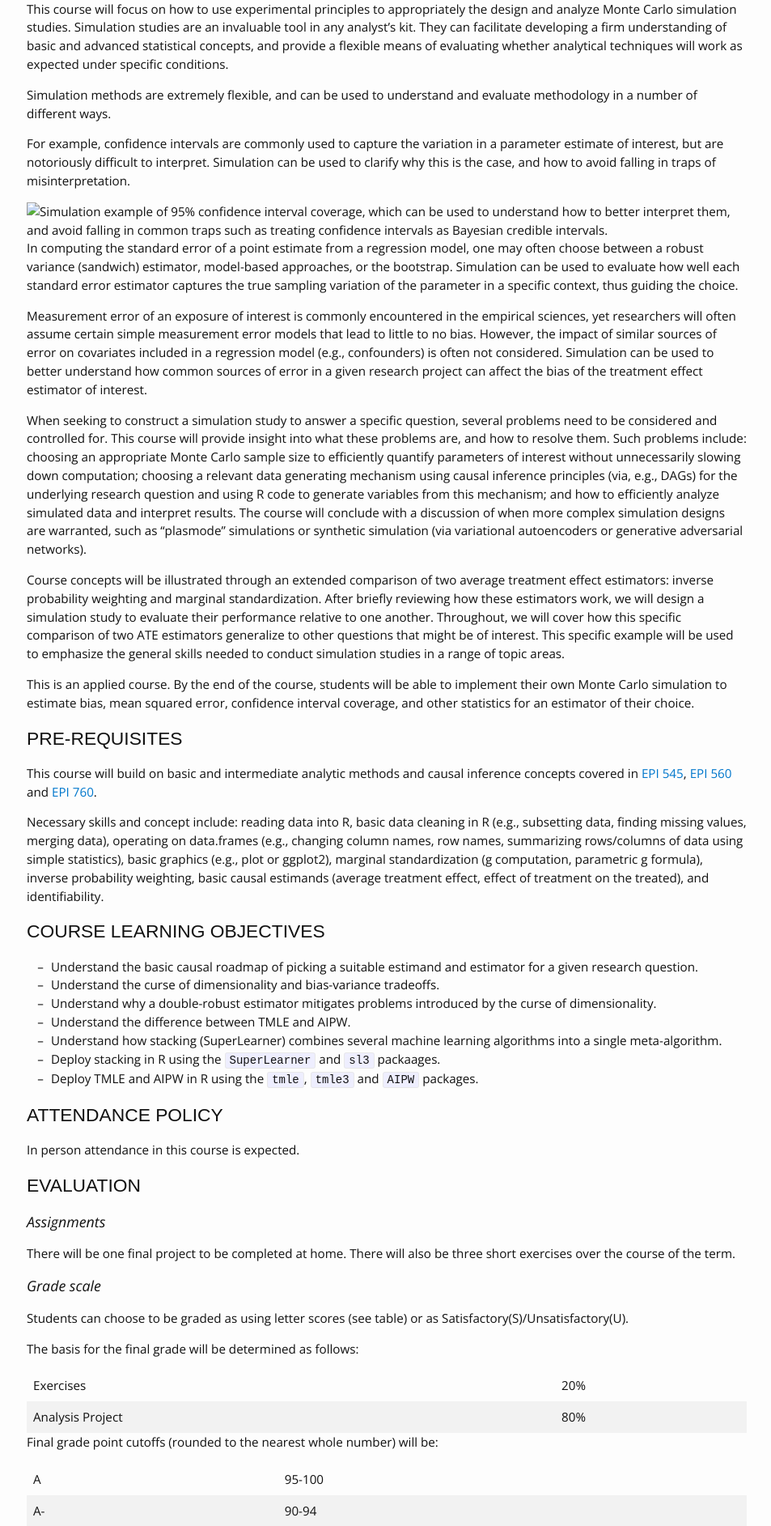
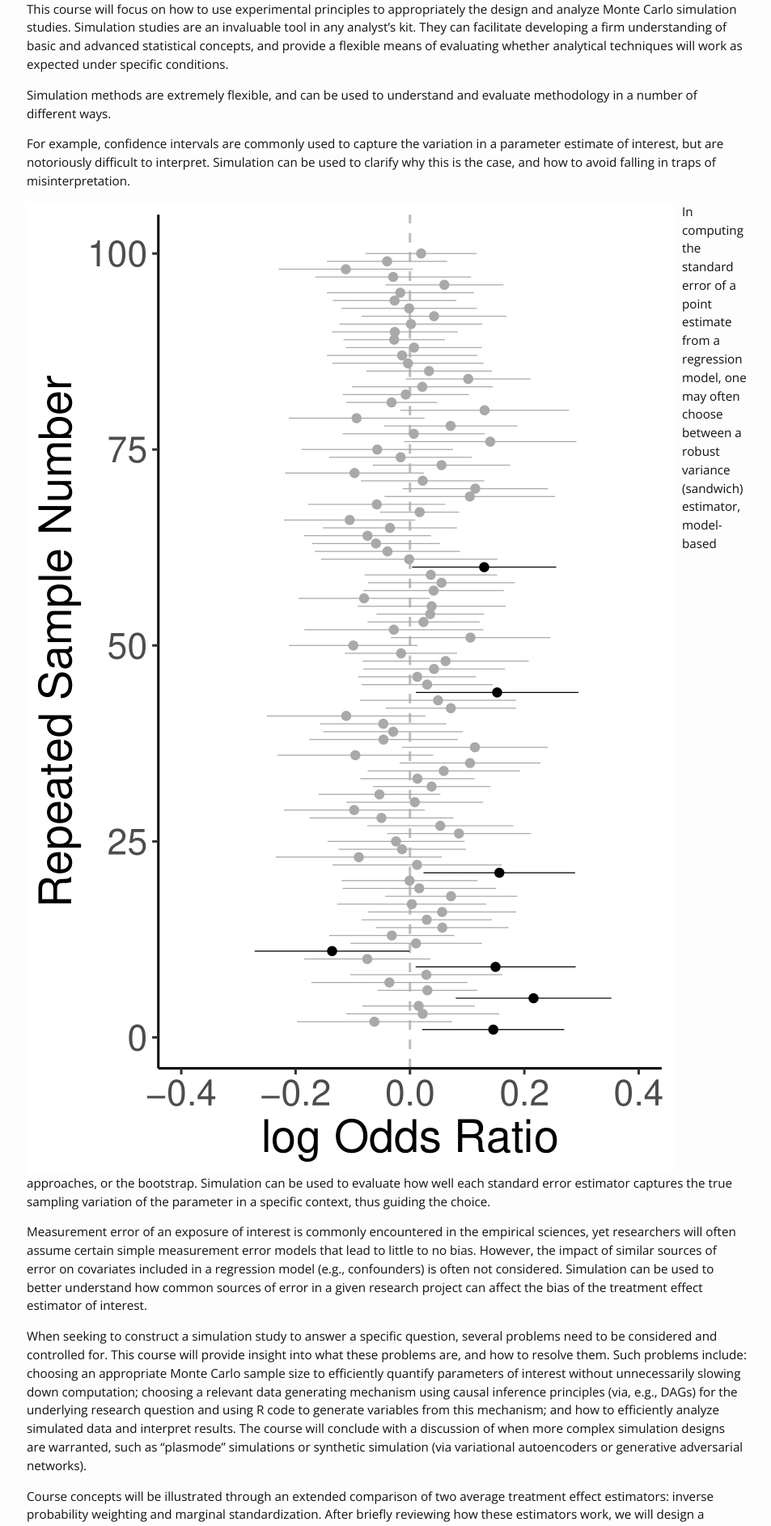
Before and after one commit to ainaimi/IMCS, a Jekyll site: the page built from syllabus.md, in a window 1280 px wide. Shown: the part 798-2683 px from the top of the page at 81% size, without its empty margins (162-1115 px from the left). Built offline with Jekyll 4.4.1, drawn with Linux system fonts in a browser that asks for light colours; nearby versions of some CDN libraries.

Commit message:
fixing syllabus figure attempt

```diff
--- a/syllabus.md
+++ b/syllabus.md
@@ -46,7 +46,7 @@ Simulation methods are extremely flexible, and can be used to understand and eva
 
 For example, confidence intervals are commonly used to capture the variation in a parameter estimate of interest, but are notoriously difficult to interpret. Simulation can be used to clarify why this is the case, and how to avoid falling in traps of misinterpretation.
 
-<img src="./_images/ci_coverage.png"
+<img src="/_images/ci_coverage.png"
      alt="Simulation example of 95% confidence interval coverage, which can be used to understand how to better interpret them, and avoid falling in common traps such as treating confidence intervals as Bayesian credible intervals."
      style="float: left; margin-right: 10px;" />
 
```
